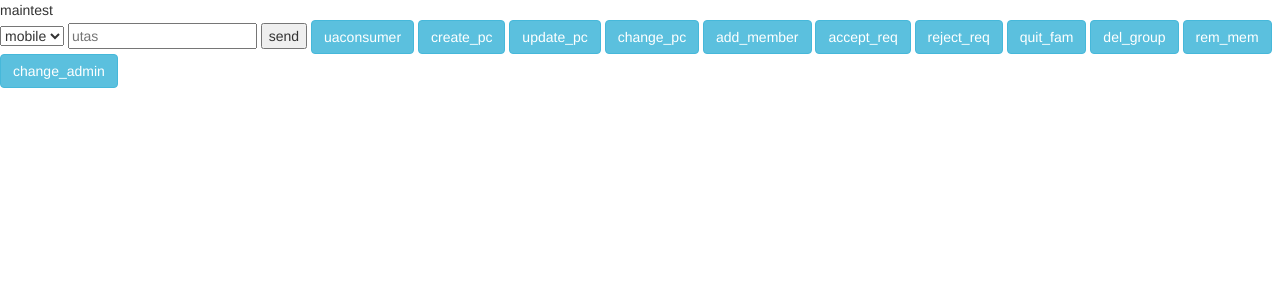
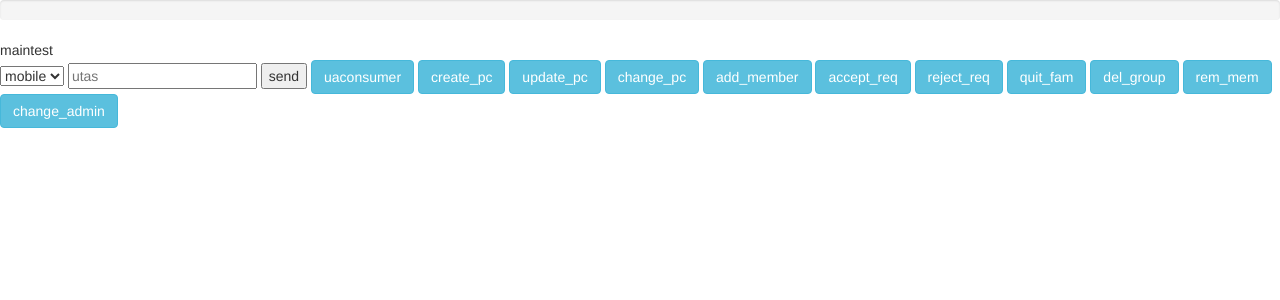
Before and after one commit to mandakhUA/uatest, a Django app: page /con in a window 1280 px wide. Shown: the top 300 px of the page. Run offline with Django 4.2, Linux system fonts and the light colour scheme; some libraries are stand-ins or nearby versions.

Commit message:
todlist duusav

```diff
--- a/uatest/templates/main.html
+++ b/uatest/templates/main.html
@@ -11,9 +11,11 @@
 
 </head>
 <body onload="load()">
-    maintest
 
-
+    <div class="progress">
+        <div class="progress-bar progress-bar-striped progress-bar-animated" role="progressbar" style="width: 0%" aria-valuenow="0" aria-valuemin="0" aria-valuemax="100"></div>
+      </div>
+      maintest
     <form>
         <select id="searchval">
             <option value="mobile" selected>mobile</option>
@@ -379,14 +381,25 @@
             }
 
         }
+        let pbx = 0;
+        let pb = document.getElementsByClassName('progress-bar')[0]
+        function incProgbar(){
+            // console.log('pb', pb)
+            pbx+=5;
+            pb.style=`width: ${pbx}%`
+            pb.setAttribute('aria-valuenow',pbx)
+            pb.innerHTML = `${pbx}%`
+        }
 
         function findcon(){
+            const myInterval = setInterval(incProgbar, 1000);
             let searchval = document.getElementById("searchval"); //console.log('searchval',searchval.value)
             let bb = document.getElementById("bb");  //console.log(bb.value)
             var xhr = new XMLHttpRequest();
             xhr.open('GET', '/api/cons?'+ searchval.value +"="+bb.value, true);
             xhr.responseType= "json"
             xhr.onload = function () {
+                clearInterval(myInterval); pbx = 0; pb.style=`width: 0%`; pb.setAttribute('aria-valuenow',0)
                 let res = xhr.response; console.log('res', res);
                 let aa1 = document.getElementById("aa1")
                 if(!res.data){//hereglegch oldoq bol
@@ -497,7 +510,7 @@
                         <div class="card-header" id="heading${i}">
                         <h5 class="mb-0">
                             <button class="btn btn-link collapsed" data-toggle="collapse" data-target="#collapse${i}" aria-expanded="false" aria-controls="collapse${i}">
-                                card#${i+1} _id: ${cardid} num: ${c[i].number} ct: ${c[i].card_type} bal: ${c[i].balance} st: ${c[i].status}  mobile: ${c[i].mobile}  <span class="badge badge-light">receiptCnt: ${c[i].receiptsCnt}</span>
+                                card#${i+1} _id: ${cardid} num: ${c[i].number} ct: ${c[i].card_type} bal: ${c[i].balance} st: ${c[i].status}  mobile: ${c[i].mobile}  <span class="badge badge-light">receiptCnt: ${c[i].receipts.length}</span>
                             </button>
                         </h5>
                         </div>
--- a/uatest/views.py
+++ b/uatest/views.py
@@ -86,8 +86,6 @@ def getcons(request):
         val = request.GET['id']
         con = getCon({"_id": Int64(val) })
         conCnt = getConCnt({"_id": Int64(val)  })
-    print('conCnt=============>', conCnt, type(conCnt))
-
     if conCnt == 0:
         msg=' Хэрэглэгч олдсонгүй'
     elif conCnt>1:
@@ -105,7 +103,6 @@ def getcons(request):
                 r['rec_return']=rec_return
                 receipts.append(r)
             c1['receipts']=receipts
-            c1['receiptsCnt'] = getreceiptCnt({'card_number':c1['number']})
             concards.append(c1)
         con['concards'] = concards
     return JsonResponse({'data': json.loads(json_util.dumps(con)), 'msg':msg}  )
```
